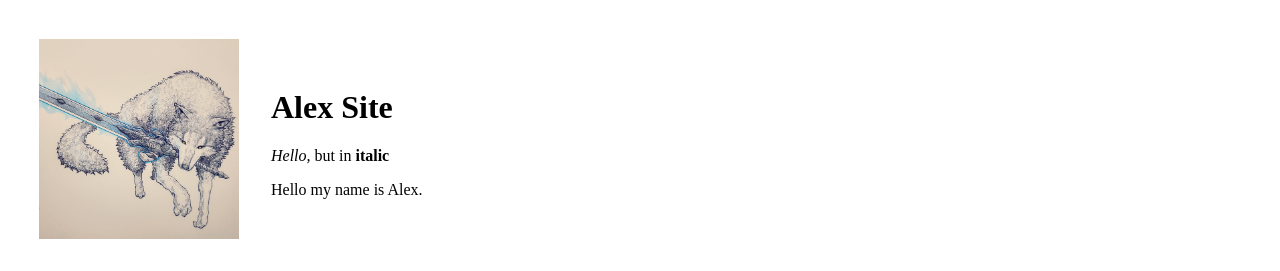
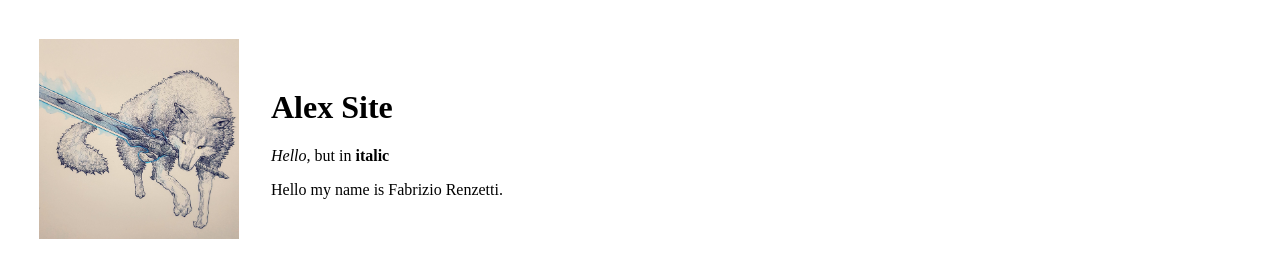
Before and after one commit to Crotalo0/cv, a plain HTML site: page index.html in a window 1280 px wide. Shown: the top 271 px of the page. Drawn offline with Linux system fonts and the light colour scheme.

Commit message:
crucial changes
you need to accept these changes

```diff
--- a/index.html
+++ b/index.html
@@ -16,7 +16,7 @@
                 <h1>Alex Site</h1>
                 <p><em>Hello,</em> but in <strong>italic</strong></p>
 
-                <p>Hello my name is Alex.</p>
+                <p>Hello my name is Fabrizio Renzetti.</p>
             </td>
         </tr>
     </table>
```
